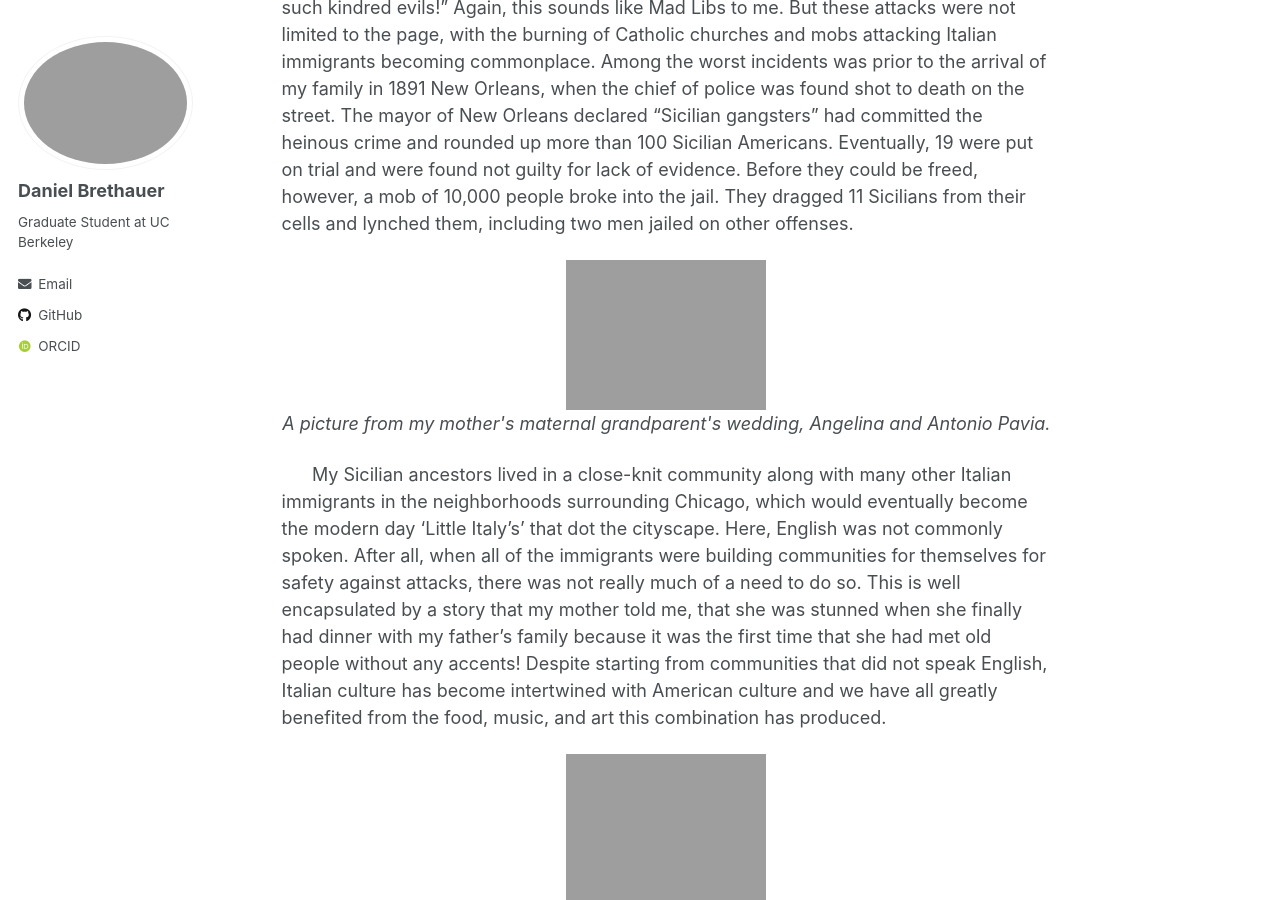
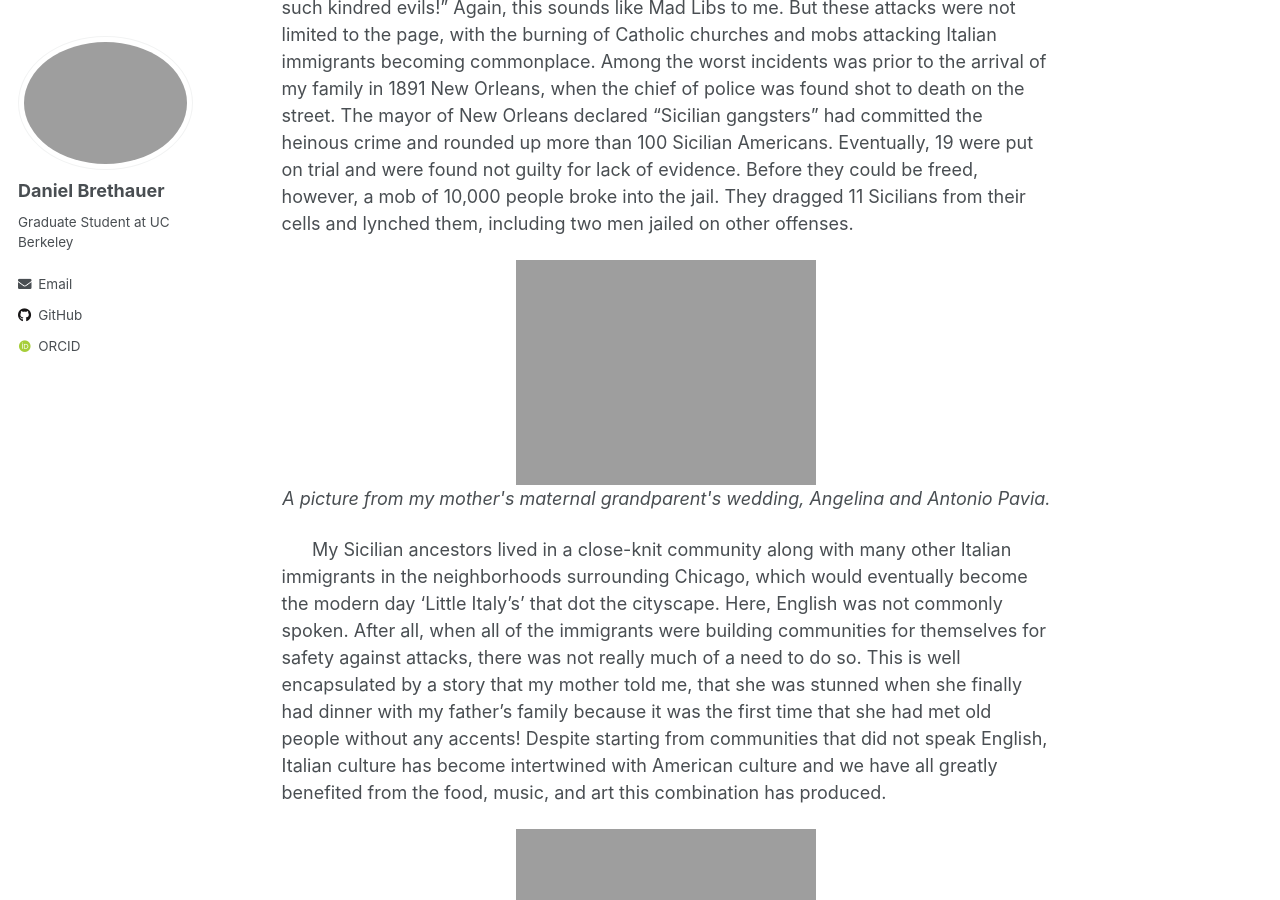
Before and after one commit to dbrethauer/dbrethauer.github.io, a Jekyll site: the page built from _pages/familyhistory.md, in a window 1280 px wide and 900 px high, scrolled down 3327 px. Built offline with Jekyll 4.4.1, drawn with Linux system fonts in a browser that asks for light colours; some web fonts are replaced.

Commit message:
Update familyhistory.md

```diff
--- a/_pages/familyhistory.md
+++ b/_pages/familyhistory.md
@@ -21,19 +21,19 @@ title: "Family History"
 &nbsp;&nbsp;&nbsp;&nbsp;&nbsp;&nbsp;For my Sicilian immigrant ancestors, the treatment was similar. The Library of Congress has [a succinct article](https://www.loc.gov/classroom-materials/immigration/italian/under-attack/) that describes the kind of climate that my Sicilian ancestors were stepping into when they arrived in the early 1900s. It describes a time where “Mediterranean types” were said to be inherently inferior, often criminals, and less than human. In fact, there were cartoons that proudly proclaimed “If immigration was properly restricted, you would never be troubled with anarchism, socialism, the Mafia and such kindred evils!” Again, this sounds like Mad Libs to me. But these attacks were not limited to the page, with the burning of Catholic churches and mobs attacking Italian immigrants becoming commonplace. Among the worst incidents was prior to the arrival of my family in 1891 New Orleans, when the chief of police was found shot to death on the street. The mayor of New Orleans declared "Sicilian gangsters" had committed the heinous crime and rounded up more than 100 Sicilian Americans. Eventually, 19 were put on trial and were found not guilty for lack of evidence. Before they could be freed, however, a mob of 10,000 people broke into the jail. They dragged 11 Sicilians from their cells and lynched them, including two men jailed on other offenses.
 
 <p align="center">
-<img src="../images/research/AngelinaPanicolaPavia+AntonioPavia.jpeg" alt="A picture from my mother's maternal grandparent's wedding, Angelina and Antonio Pavia" width="200"/><br>
+<img src="../images/research/AngelinaPanicolaPavia+AntonioPavia.jpeg" alt="A picture from my mother's maternal grandparent's wedding, Angelina and Antonio Pavia" width="300"/><br>
 <i>A picture from my mother's maternal grandparent's wedding, Angelina and Antonio Pavia.</i>
 </p>
 
 &nbsp;&nbsp;&nbsp;&nbsp;&nbsp;&nbsp;My Sicilian ancestors lived in a close-knit community along with many other Italian immigrants in the neighborhoods surrounding Chicago, which would eventually become the modern day ‘Little Italy’s’ that dot the cityscape. Here, English was not commonly spoken. After all, when all of the immigrants were building communities for themselves for safety against attacks, there was not really much of a need to do so. This is well encapsulated by a story that my mother told me, that she was stunned when she finally had dinner with my father’s family because it was the first time that she had met old people without any accents! Despite starting from communities that did not speak English, Italian culture has become intertwined with American culture and we have all greatly benefited from the food, music, and art this combination has produced.
 <p align="center">
-<img src="../images/research/JennieGiacaloneCognato+RosarioCognato.jpeg" alt="A picture from my mother's paternal grandparent's wedding, Jennie and Rosario Cognato" width="200"/><br>
+<img src="../images/research/JennieGiacaloneCognato+RosarioCognato.jpeg" alt="A picture from my mother's paternal grandparent's wedding, Jennie and Rosario Cognato" width="300"/><br>
 <i>A picture from my mother's paternal grandparent's wedding, Jennie and Rosario Cognato.</i>
 </p>
 
 &nbsp;&nbsp;&nbsp;&nbsp;&nbsp;&nbsp;Even without intense, specifically anti-Finnish political messaging, my paternal grandmother and her family were not unaffected by the pervasive fog of anti-immigrant sentiment that cloaked the country. Growing up, my paternal grandmother was raised in a household where any sign that you had been born elsewhere was faux pas. She was only taught English, losing the native language of her ancestors and her parents. The anti-immigrant sentiment was so internalized that my paternal grandmother supposedly had to forge her parent’s signature when bringing home her report card, not because she wanted to hide her grades but because her mother refused to sign fearing her signature and name were ‘too ethnic.’
 <p align="center">
-<img src="../images/research/Alvar+Ellen_Eklov.jpg" alt="A picture of my father's maternal grandaprents, Ellen and Alvar Eklov, in front of their house holding my father who is around one year old" width="200"/><br>
+<img src="../images/research/Alvar+Ellen_Eklov.jpg" alt="A picture of my father's maternal grandaprents, Ellen and Alvar Eklov, in front of their house holding my father who is around one year old" width="300"/><br>
 <i>A picture of my father's maternal grandaprents, Ellen and Alvar Eklov, in front of their house holding my father who is around one year old.</i>
 </p>
 
```
